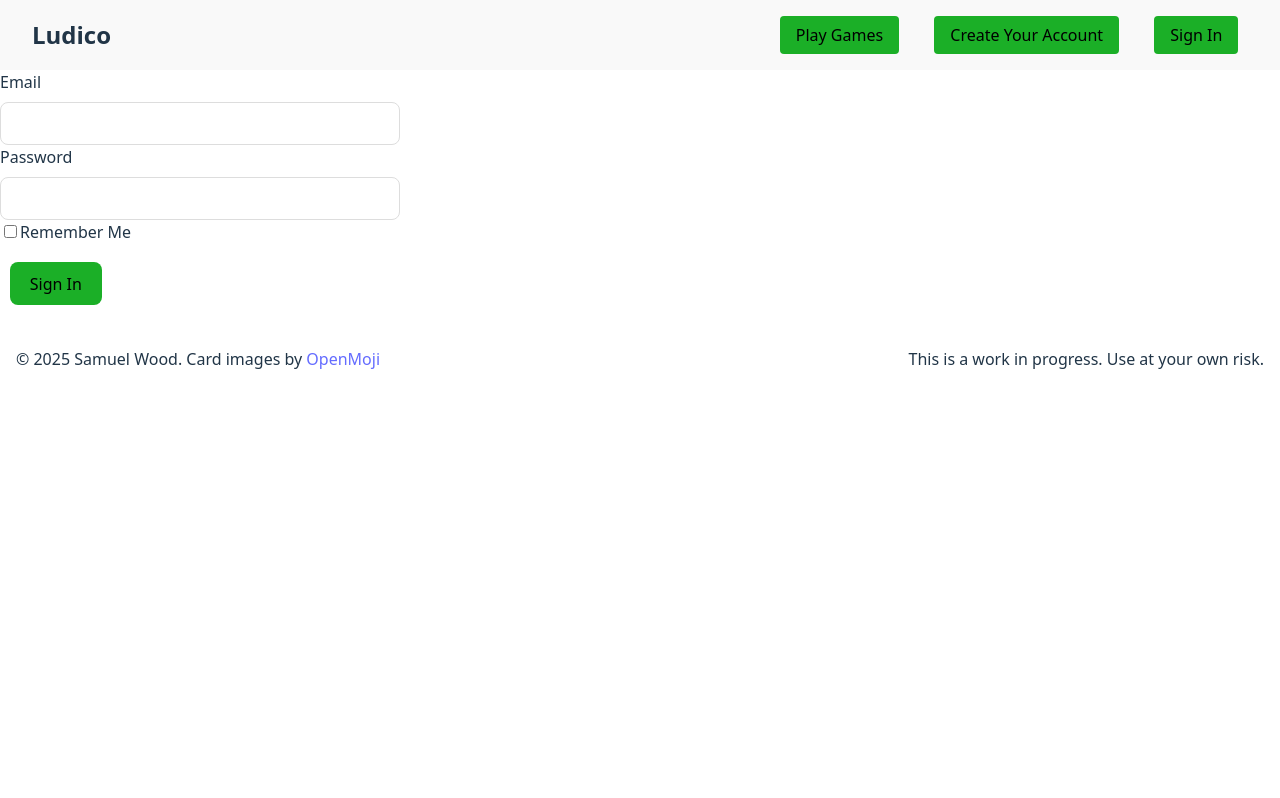
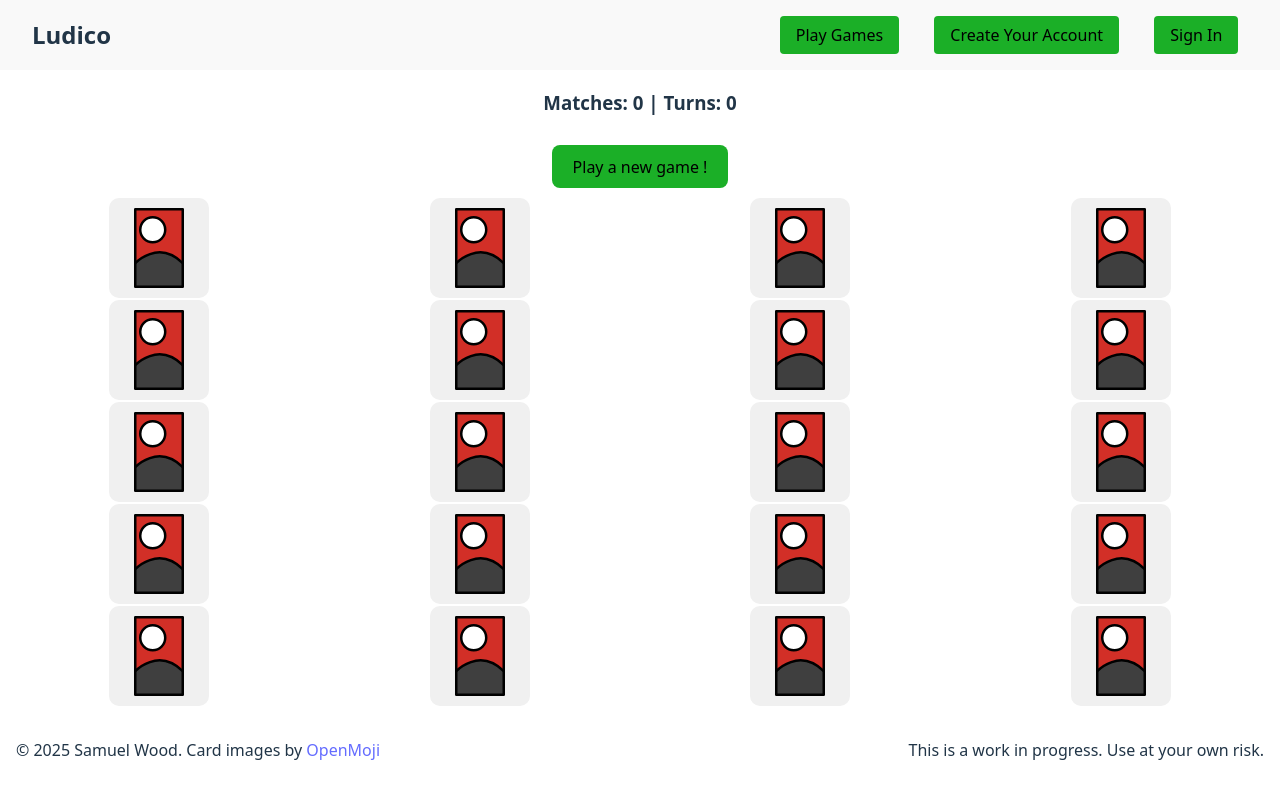
Before and after one commit to StrawberryBeds/games, a React (Vite) app: page /guest/cardSet/0 in a window 1280 px wide. Before the commit this address led to /signin. Built offline with nearby package versions, Linux system fonts and the light colour scheme; no server answers.

Commit message:
Makes game available to unregistered visitors

```diff
--- a/src/App.jsx
+++ b/src/App.jsx
@@ -37,15 +37,12 @@ function AppRoutes() {
   const { currentUser } = useAuth();
   const { selectedPlayer } = usePlayerSelection();
   const [profileData, setProfileData] = useState(null);
-  const [loading, setLoading] = useState(true);
-
   const [loadingAuth, setLoadingAuth] = useState(true);
   const [loadingProfile, setLoadingProfile] = useState(true);
+  const isGuestRoute = window.location.pathname.startsWith('/guest');
 
   useEffect(() => {
-  // Always set loadingAuth to false once we know the auth state
     setLoadingAuth(false);
-
     if (!currentUser) {
       return;
     }
@@ -64,15 +61,28 @@ function AppRoutes() {
     return () => unsubscribe();
   }, [currentUser]);
 
+  // Guest routes: always show guest game
+  // if (isGuestRoute) {
+  //   return (
+  //     <Routes>
+  //       <Route path="/guest/cardSet/:id" element={<PlayCardSet isGuest={true} />} />
+  //       <Route path="/signin" element={<SignInPage />} />
+  //       <Route path="/signup" element={<SignUpPage />} />
+  //       <Route path="/notfound" element={<NotFoundPage />} />
+  //       <Route path="*" element={<Navigate to="/guest/cardSet/0" />} />
+  //     </Routes>
+  //   );
+  // }
 
-  // 1. If no user, show auth routes
+  // 1. If no user, redirect to guest game by default
   if (!currentUser) {
     return (
       <Routes>
+        <Route path="/guest/cardSet/:id" element={<PlayCardSet isGuest={true} />} />
         <Route path="/signin" element={<SignInPage />} />
         <Route path="/signup" element={<SignUpPage />} />
         <Route path="/notfound" element={<NotFoundPage />} />
-        <Route path="*" element={<Navigate to="/signin" />} />
+        <Route path="*" element={<Navigate to="/guest/cardSet/0" />} />
       </Routes>
     );
   }
@@ -97,7 +107,6 @@ function AppRoutes() {
     );
   }
 
-
   // 4. Incomplete profile
   if (!profileData.setupComplete) {
     return (
@@ -112,7 +121,6 @@ function AppRoutes() {
   if (!selectedPlayer) {
     return (
       <Routes>
-        {/* <Route path="/createprofiles" element={<CreateProfilesPage />} /> */}
         <Route path="/player" element={<ChoosePlayer />} />
         <Route path="*" element={<Navigate to="/player" />} />
       </Routes>
@@ -133,12 +141,7 @@ function AppRoutes() {
         path="/playerhistory"
         element={!selectedPlayer ? <Navigate to="/notfound" /> : <PlayerHistory />}
       />
-
-
-
-      {/* ParentAuth route - for password entry */}
       <Route path="/parent-auth" element={<ParentAuthPage />} />
-
       <Route
         path="/manageprofiles"
         element={
@@ -147,7 +150,6 @@ function AppRoutes() {
           </ParentAuthGuard>
         }
       />
-      {/* Catch-all route - redirect to home */}
       <Route path="*" element={<Navigate to="/" />} />
     </Routes>
   );
--- a/src/componentsPlayCardSet/GameBoard.jsx
+++ b/src/componentsPlayCardSet/GameBoard.jsx
@@ -9,7 +9,8 @@ import { auth, db } from "../firebase";
 import { doc, getDoc, updateDoc, arrayUnion } from "firebase/firestore";
 import { usePlayerSelection } from "../context/usePlayerSelection";
 
-function GameBoard({ cards: initialCards, cardSetName }) {
+function GameBoard({ cards: initialCards, cardSetName, isGuest = false }) {
+  const [guestScores, setGuestScores] = useState([])
 
   const [cards, setCards] = useState(shuffleCards(initialCards));
   const [flippedIndices, setFlippedIndices] = useState([]);
@@ -65,29 +66,28 @@ function GameBoard({ cards: initialCards, cardSetName }) {
     const firstIndex = flippedIndices[0];
     const firstCard = cards.find((card) => card.id === firstIndex);
     const clickedCard = cards.find((card) => card.id === id);
-      const newTurnCount = turns + 1; // Calculate the new turn count immediately
-      const cardSet = cardSetName;
-      setTurns(newTurnCount); // Update the state
+    const newTurnCount = turns + 1;
+    setTurns(newTurnCount);
+
     if (firstCard.cardName === clickedCard.cardName) {
-        setSolvedIndices((prevSolvedIndices) => [
-          ...prevSolvedIndices,
-          firstIndex,
-          id,
-        ]);
+      setSolvedIndices((prevSolvedIndices) => [...prevSolvedIndices, firstIndex, id]);
       setMatches((prevMatches) => prevMatches + 1);
     }
+
     setTimeout(() => {
       setFlippedIndices([]);
-        // Check for game completion AFTER the flip
       if (solvedIndices.length + 2 === cards.length && cards.length > 0) {
         console.log("Game over! Score:", newTurnCount, "Card set:", cardSetName);
         setIsGameOver(true);
         setGameScore({ score: newTurnCount, cardSet: cardSetName });
-          saveScore(newTurnCount); // Pass the latest turn count directly
+        if (!isGuest) {
+          saveScore(newTurnCount); // Only save for registered users
+        }
       }
     }, 1000);
   }
 };
+
 
   const saveScore = async (currentTurns) => {
     try {
--- a/src/pages/PlayCardSet.jsx
+++ b/src/pages/PlayCardSet.jsx
@@ -1,16 +1,16 @@
 // src/pages/PlayCardSet.jsx
 import { useAuth } from "../context/authContext";
-import { useParams } from "react-router-dom";
+import { useParams, useNavigate } from "react-router-dom";
+import { useState } from "react";
 import GameBoard from "../componentsPlayCardSet/GameBoard";
-import { useNavigate } from "react-router-dom";
 
-function PlayCardSet() {
+function PlayCardSet({ isGuest = false }) {
   const { currentUser } = useAuth();
   const navigate = useNavigate();
-
   const { id } = useParams();
 
-  if (!currentUser) {
+  // Redirect if not a guest and not logged in
+  if (!isGuest && !currentUser) {
     navigate("/signin");
     return null;
   }
@@ -109,13 +109,18 @@ function PlayCardSet() {
 
   // Find the selected card set
   const selectedSet = cardSets.find((set) => set.id === id);
-
   if (!selectedSet) {
     return <p>Card set not found</p>;
   }
 
   // Pass the selected set's Cards to GameBoard
-  return <GameBoard cards={selectedSet.Cards} cardSetName={selectedSet.name} />;
+  return (
+    <GameBoard
+      cards={selectedSet.Cards}
+      cardSetName={selectedSet.name}
+      isGuest={isGuest}
+    />
+  );
 }
 
 export default PlayCardSet;
```
Lines whose indentation alone changed are shown as unchanged.
